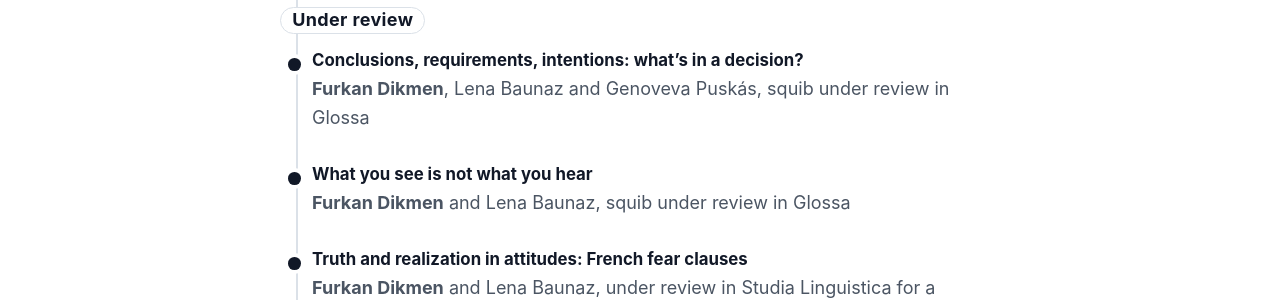
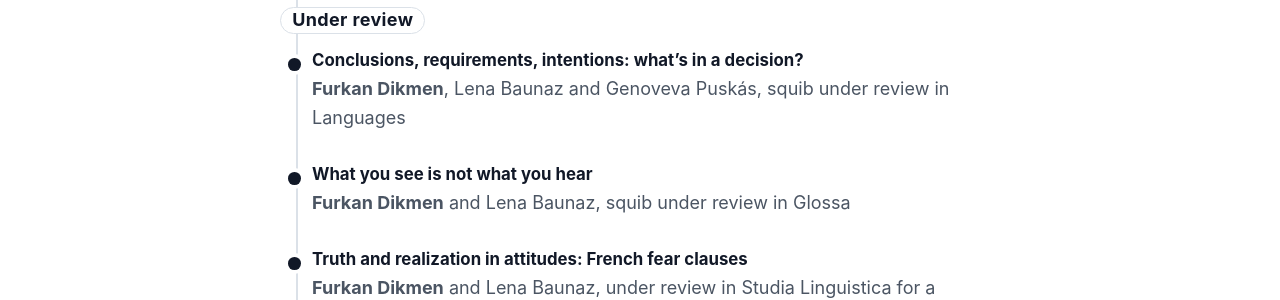
Before and after one commit to furkandikmen/furkandikmen.github.io, a Jekyll site: the page built from _pages/publications.md, in a window 1280 px wide and 900 px high, scrolled down 2467 px. Shown: the part 376-676 px from the top of the window. Built offline with Jekyll 4.4.1, drawn with Linux system fonts in a browser that asks for light colours.

Commit message:
Update publication details for article in Languages

```diff
--- a/_pages/publications.md
+++ b/_pages/publications.md
@@ -356,7 +356,7 @@
     <article class="pub">
       <div class="dot" aria-hidden="true"></div>
       <h3>Conclusions, requirements, intentions: what’s in a decision? </h3>
-      <p class="meta"><strong>Furkan Dikmen</strong>, Lena Baunaz and Genoveva Puskás, squib under review in Glossa</p>
+      <p class="meta"><strong>Furkan Dikmen</strong>, Lena Baunaz and Genoveva Puskás, squib under review in Languages</p>
     </article>
 
       <article class="pub">
```
